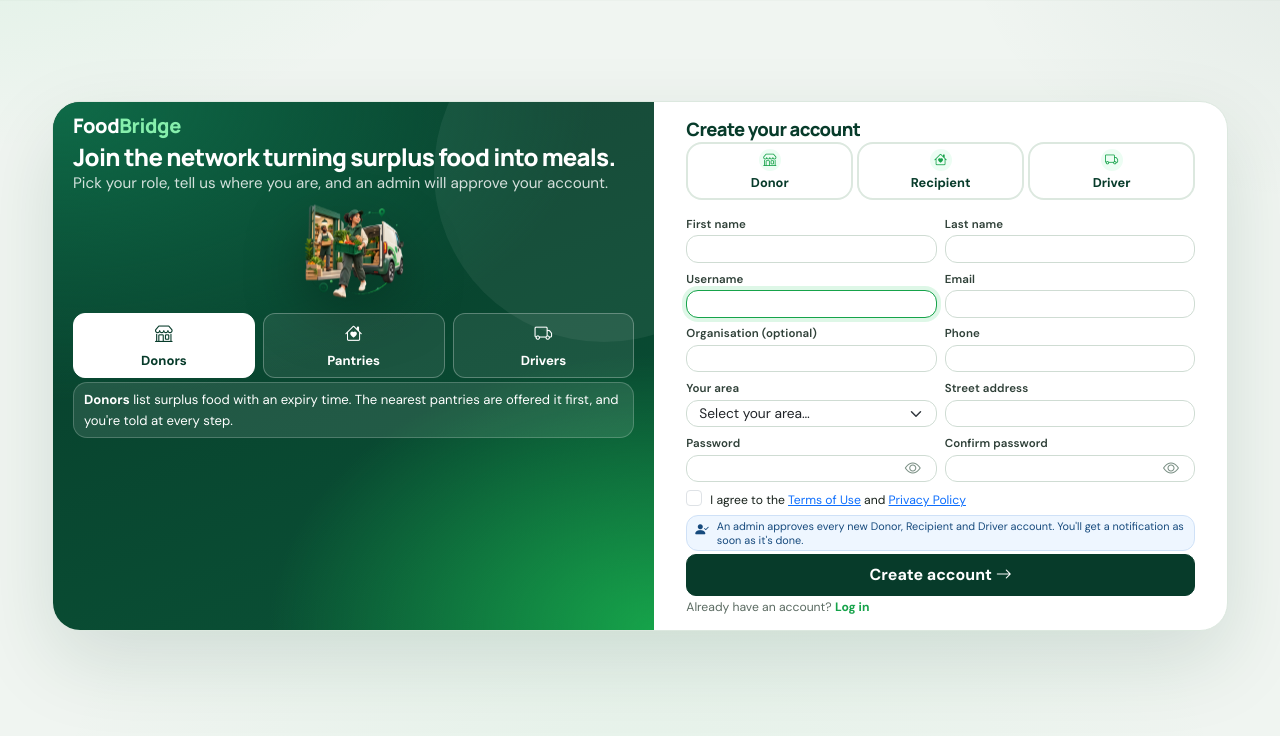
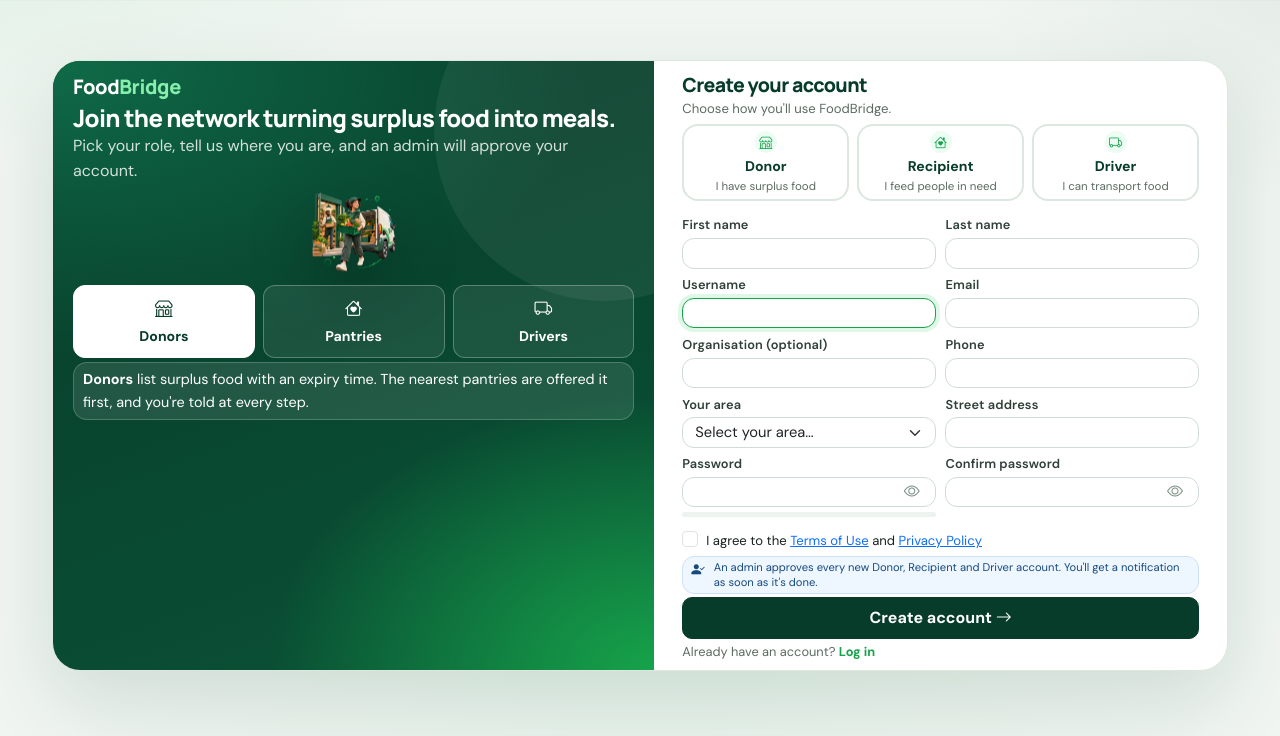
Before and after one commit to shmt101/FoodBridge, a Django app: page /accounts/signup/ in a window 1280 px wide. Shown: the part 67-803 px from the top of the page. Run offline with Django 5.2, Linux system fonts and the light colour scheme; some libraries are stand-ins or nearby versions.

Commit message:
New UI/UX added

```diff
--- a/accounts/templates/accounts/login.html
+++ b/accounts/templates/accounts/login.html
@@ -1,7 +1,7 @@
 {% extends "base_app.html" %}
 {% block title %}Log in · FoodBridge{% endblock %}
 {% block content %}
-<div class="auth-wrap compact-auth">
+<div class="auth-wrap compact-auth login-compact">
   <div class="auth-shell">
     {% include "accounts/_auth_aside.html" with headline="Welcome back to the bridge between surplus and need." subline="Log in to see offers near you, track pickups and check on your donations." %}
     <div class="auth-form">
--- a/accounts/templates/accounts/signup.html
+++ b/accounts/templates/accounts/signup.html
@@ -1,7 +1,7 @@
 {% extends "base_app.html" %}
 {% block title %}Sign up · FoodBridge{% endblock %}
 {% block content %}
-<div class="auth-wrap compact-auth">
+<div class="auth-wrap compact-auth signup-compact">
   <div class="auth-shell">
     {% include "accounts/_auth_aside.html" with headline="Join the network turning surplus food into meals." subline="Pick your role, tell us where you are, and an admin will approve your account." %}
     <div class="auth-form">
--- a/static/assets/css/style.css
+++ b/static/assets/css/style.css
@@ -299,76 +299,92 @@ dialog.fb-dialog .dlg-close{background:none;border:0;font-size:1.3rem;color:var(
 .auth-foot a{color:var(--fb-green);font-weight:700;text-decoration:none}
 .errorlist-clean{list-style:none;padding:0;margin:0}
 @media(max-width:900px){.auth-shell{grid-template-columns:1fr}.auth-aside{padding:26px}.auth-art{max-width:230px}.auth-form{padding:28px 22px}.role-grid{gap:8px}}
-/* Compact variant: used on the login page only, so it fits one screen with no scrolling.
-   Signup keeps the roomier spacing above since it has far more fields. */
-.auth-wrap.compact-auth{margin:-1.5rem 0;padding:14px 0 18px;min-height:calc(100vh - 64px);display:flex;align-items:center}
+/* Compact variant: used on login + signup so both fit one screen with no scrolling,
+   while staying as roomy/legible as the available height allows. Shared, generous base
+   sizing here; .signup-compact layers on EXTRA density only where signup's ~10 fields
+   actually need it, so login (far less content) stays large throughout. */
+.auth-wrap.compact-auth{margin:-1.5rem 0;padding:16px 0 20px;min-height:calc(100vh - 64px);display:flex;align-items:center}
 .compact-auth .auth-shell{min-height:0}
-.compact-auth .auth-aside{padding:22px 26px 18px;gap:10px}
-.compact-auth .auth-aside h2{font-size:1.5rem;line-height:1.15}
-.compact-auth .auth-art{max-width:190px;margin-top:0}
-.compact-auth .role-tabs button{padding:6px 6px}
-.compact-auth .role-pane{min-height:52px;padding:9px 12px;font-size:.82rem}
-.compact-auth .watch-btn{padding:7px 16px 7px 8px;font-size:.92rem}
-.compact-auth .watch-btn i{width:28px;height:28px}
-.compact-auth .auth-form{padding:26px 36px}
-.compact-auth .auth-form h1{font-size:1.5rem}
-.compact-auth .auth-form .sub{margin-bottom:14px}
-.compact-auth .field-icon .form-control{padding-top:.5rem;padding-bottom:.5rem}
-@media(max-width:900px){.auth-wrap.compact-auth{margin:0;min-height:0}.compact-auth .auth-art{max-width:150px}}
-@media(max-height:700px){.compact-auth .auth-art{max-width:140px}.compact-auth .auth-aside{padding:16px 24px 12px;gap:8px}.compact-auth .role-pane{min-height:44px}}
-/* Extra tightening for the signup form specifically - it has far more fields than login. */
-.compact-auth .auth-form{padding:18px 32px 16px}
-.compact-auth .auth-form h1{font-size:1.3rem;margin-bottom:0}
-.compact-auth .auth-form .sub{margin-bottom:10px;font-size:.86rem}
-.compact-auth .role-grid{gap:6px}
-.compact-auth .role-card{padding:8px 6px 7px}
-.compact-auth .role-card .ri{width:28px;height:28px;font-size:.95rem;margin-bottom:3px}
-.compact-auth .role-card strong{font-size:.8rem}
-.compact-auth .role-card small{font-size:.65rem;line-height:1.15;margin-top:1px}
-.compact-auth .role-note{padding:6px 10px;font-size:.78rem;margin-top:6px}
-.compact-auth .row.g-2{--bs-gutter-x:.5rem;--bs-gutter-y:.4rem}
-.compact-auth .auth-form .form-label{font-size:.72rem;margin-bottom:.15rem}
-.compact-auth .auth-form .form-control,.compact-auth .auth-form .form-select{padding-top:.3rem;padding-bottom:.3rem;padding-right:.65rem;font-size:.86rem}
-.compact-auth .field-icon .form-control{padding-left:2.2rem}
-.compact-auth .strength{height:4px;margin-top:4px}
-.compact-auth .strength-label{font-size:.68rem;line-height:1.3}
-.compact-auth .form-check{margin-top:.5rem!important}
-.compact-auth .form-check-label{font-size:.76rem;line-height:1.3}
-.compact-auth .approval-note{padding:6px 10px;margin:8px 0;gap:8px}
-.compact-auth .approval-note h6{display:none}
-.compact-auth .approval-note span{font-size:.76rem;line-height:1.3}
-.compact-auth .auth-form button[type="submit"]{padding-top:.45rem;padding-bottom:.45rem}
-.compact-auth .auth-foot{margin-top:8px;font-size:.82rem}
-@media(max-height:760px){.compact-auth .auth-form{padding:14px 28px 12px}.compact-auth .role-card{padding:6px 4px}.compact-auth .approval-note span{font-size:.72rem}}
-.compact-auth .auth-form{padding:14px 32px 12px}
-.compact-auth .auth-foot{margin-top:4px}
-@media(max-height:800px){
-  .compact-auth .role-note{display:none}
-  .compact-auth .role-grid{gap:4px}
-  .compact-auth .role-card{padding:5px 4px 4px}
-  .compact-auth .role-card .ri{width:22px;height:22px;font-size:.82rem;margin-bottom:2px}
-  .compact-auth .role-card small{display:none}
-  .compact-auth .row.g-2{--bs-gutter-y:.22rem}
-  .compact-auth .auth-form .form-label{margin-bottom:.05rem}
-  .compact-auth .auth-form .form-control,.compact-auth .auth-form .form-select{padding-top:.2rem;padding-bottom:.2rem;padding-right:.6rem}
-  .compact-auth .strength{display:none}
-  .compact-auth .strength-label{display:none}
-  .compact-auth .approval-note{padding:3px 8px;margin:3px 0}
-  .compact-auth .approval-note span{font-size:.68rem}
-  .compact-auth .form-check{margin-top:.25rem!important;margin-bottom:0}
-  .compact-auth .row.g-2{--bs-gutter-y:.12rem}
-  .compact-auth .auth-form .form-control,.compact-auth .auth-form .form-select{padding-top:.15rem;padding-bottom:.15rem;padding-right:.6rem}
-  .compact-auth .auth-form button[type="submit"]{padding-top:.3rem;padding-bottom:.3rem}
-  .compact-auth .auth-foot{margin-top:2px;font-size:.76rem}
-  .compact-auth .auth-form h1{font-size:1.15rem}
-  .compact-auth .auth-form .sub{display:none}
-  .compact-auth .auth-aside{padding:10px 20px 8px;gap:4px}
-  .compact-auth .auth-art{max-width:100px}
-  .compact-auth .auth-art .float-chip{display:none}
-  .compact-auth .role-pane{min-height:0;padding:6px 10px}
-  .compact-auth .watch-btn{display:none}
+.compact-auth .auth-aside{padding:30px 34px 26px;gap:16px}
+.compact-auth .auth-aside h2{font-size:1.85rem;line-height:1.18}
+.compact-auth .auth-aside p.lead-sm{font-size:1rem}
+.compact-auth .auth-art{max-width:230px;margin-top:0}
+.compact-auth .role-tabs button{padding:9px 8px;font-size:.88rem}
+.compact-auth .role-pane{min-height:64px;padding:12px 14px;font-size:.9rem}
+.compact-auth .watch-btn{padding:9px 18px 9px 9px;font-size:1rem}
+.compact-auth .watch-btn i{width:32px;height:32px}
+.compact-auth .auth-form{padding:34px 42px}
+.compact-auth .auth-form h1{font-size:1.9rem}
+.compact-auth .auth-form .sub{margin-bottom:18px;font-size:1rem}
+.compact-auth .auth-form .form-label{font-size:.88rem}
+.compact-auth .auth-form .form-control,.compact-auth .auth-form .form-select{padding-top:.55rem;padding-bottom:.55rem;font-size:1rem}
+.compact-auth .field-icon .form-control{padding-left:2.5rem}
+.compact-auth .auth-foot{font-size:.92rem;margin-top:14px}
+@media(max-width:900px){.auth-wrap.compact-auth{margin:0;min-height:0}.compact-auth .auth-art{max-width:170px}}
+
+/* Login only needs to shrink at genuinely short heights - it has just two fields. */
+.login-compact .auth-aside{padding:22px 28px 18px}
+@media(max-height:730px){
+  .login-compact .auth-art{max-width:160px}
+  .login-compact .auth-aside{padding:16px 26px 14px;gap:10px}
+  .login-compact .role-pane{min-height:48px;padding:8px 12px}
+  .login-compact .watch-btn{padding:7px 16px 7px 8px}
 }
 
+/* Signup has far more fields, so it needs real density work at every height tier. */
+.signup-compact .auth-form{padding:22px 38px 18px}
+.signup-compact .auth-form h1{font-size:1.55rem;margin-bottom:.15rem}
+.signup-compact .auth-aside{padding:22px 28px 18px;gap:10px}
+.signup-compact .auth-aside h2{font-size:1.5rem}
+.signup-compact .auth-art{max-width:140px}
+.signup-compact .role-grid{gap:8px}
+.signup-compact .role-card{padding:10px 7px 8px}
+.signup-compact .role-card .ri{width:32px;height:32px;font-size:1.05rem;margin-bottom:4px}
+.signup-compact .role-card strong{font-size:.88rem}
+.signup-compact .role-card small{font-size:.72rem;line-height:1.2}
+.signup-compact .role-note{padding:7px 12px;font-size:.82rem;margin-top:7px}
+.signup-compact .row.g-2{--bs-gutter-x:.6rem;--bs-gutter-y:.45rem}
+.signup-compact .auth-form .form-label{font-size:.8rem;margin-bottom:.2rem}
+.signup-compact .auth-form .form-control,.signup-compact .auth-form .form-select{padding-top:.4rem;padding-bottom:.4rem;font-size:.92rem}
+.signup-compact .strength{height:5px;margin-top:5px}
+.signup-compact .strength-label{font-size:.74rem}
+.signup-compact .form-check{margin-top:.6rem!important}
+.signup-compact .form-check-label{font-size:.82rem}
+.signup-compact .approval-note{padding:8px 12px;margin:9px 0;gap:9px}
+.signup-compact .approval-note span{font-size:.82rem;line-height:1.35}
+.signup-compact .auth-form button[type="submit"]{padding-top:.5rem;padding-bottom:.5rem}
+.signup-compact .auth-foot{margin-top:8px}
+
+@media(max-height:820px){
+  .signup-compact .auth-form{padding:10px 28px 8px}
+  .signup-compact .auth-form h1{font-size:1.22rem;margin-bottom:0}
+  .signup-compact .auth-form .sub{font-size:.82rem;margin-bottom:5px}
+  .signup-compact .auth-aside{padding:12px 20px 10px;gap:4px}
+  .signup-compact .auth-art{max-width:85px}
+  .signup-compact .auth-art .float-chip{display:none}
+  .signup-compact .role-pane{min-height:0;padding:5px 9px}
+  .signup-compact .watch-btn{display:none}
+  .signup-compact .role-card{padding:5px 4px 5px}
+  .signup-compact .role-card .ri{width:22px;height:22px;font-size:.82rem;margin-bottom:2px}
+  .signup-compact .row.g-2{--bs-gutter-y:.16rem}
+  .signup-compact .auth-form .form-control,.signup-compact .auth-form .form-select{padding-top:.2rem;padding-bottom:.2rem}
+  .signup-compact .approval-note{padding:3px 8px;margin:3px 0}
+  .signup-compact .approval-note span{font-size:.7rem}
+  .signup-compact .form-check{margin-top:.35rem!important}
+  .signup-compact .auth-foot{margin-top:3px;font-size:.8rem}
+}
+@media(max-height:700px){
+  .signup-compact .role-note{display:none}
+  .signup-compact .role-card small{display:none}
+  .signup-compact .role-grid{gap:4px}
+  .signup-compact .row.g-2{--bs-gutter-y:.14rem}
+  .signup-compact .auth-form .form-control,.signup-compact .auth-form .form-select{padding-top:.18rem;padding-bottom:.18rem}
+  .signup-compact .auth-form .sub{display:none}
+  .signup-compact .strength{display:none}
+  .signup-compact .strength-label{display:none}
+  .signup-compact .form-check{margin-top:.3rem!important}
+  .signup-compact .auth-form button[type="submit"]{padding-top:.32rem;padding-bottom:.32rem}
+}
 
 
 @media(prefers-reduced-motion:reduce){.auth-art img,.auth-art .float-chip{animation:none}}
--- a/templates/base_app.html
+++ b/templates/base_app.html
@@ -8,7 +8,7 @@
   <link href="https://fonts.googleapis.com/css2?family=DM+Sans:wght@400;500;600;700&family=Manrope:wght@600;700;800&display=swap" rel="stylesheet">
   <link href="{% static 'assets/vendor/bootstrap/bootstrap.min.css' %}" rel="stylesheet">
   <link href="https://cdn.jsdelivr.net/npm/bootstrap-icons@1.11.3/font/bootstrap-icons.min.css" rel="stylesheet">
-  <link href="{% static 'assets/css/style.css' %}?v=20261001-10" rel="stylesheet">
+  <link href="{% static 'assets/css/style.css' %}?v=20261001-11" rel="stylesheet">
   <style>
     body{
       font-family:'DM Sans',sans-serif; color:#17211b;
--- a/templates/index.html
+++ b/templates/index.html
@@ -17,7 +17,7 @@
   <link href="https://fonts.googleapis.com/css2?family=DM+Sans:wght@400;500;600;700&amp;family=Manrope:wght@600;700;800&amp;display=swap" rel="stylesheet">
   <link href="{% static 'assets/vendor/bootstrap/bootstrap.min.css' %}" rel="stylesheet">
   <link href="https://cdn.jsdelivr.net/npm/bootstrap-icons@1.11.3/font/bootstrap-icons.min.css" rel="stylesheet">
-  <link href="{% static 'assets/css/style.css' %}?v=20261001-8" rel="stylesheet">
+  <link href="{% static 'assets/css/style.css' %}?v=20261001-11" rel="stylesheet">
 </head>
 <body>
   <a class="skip-link" href="#main-content">Skip to main content</a>
```
Also changed, not shown: other parts of static/assets/css/style.css (+13 -13 lines).
